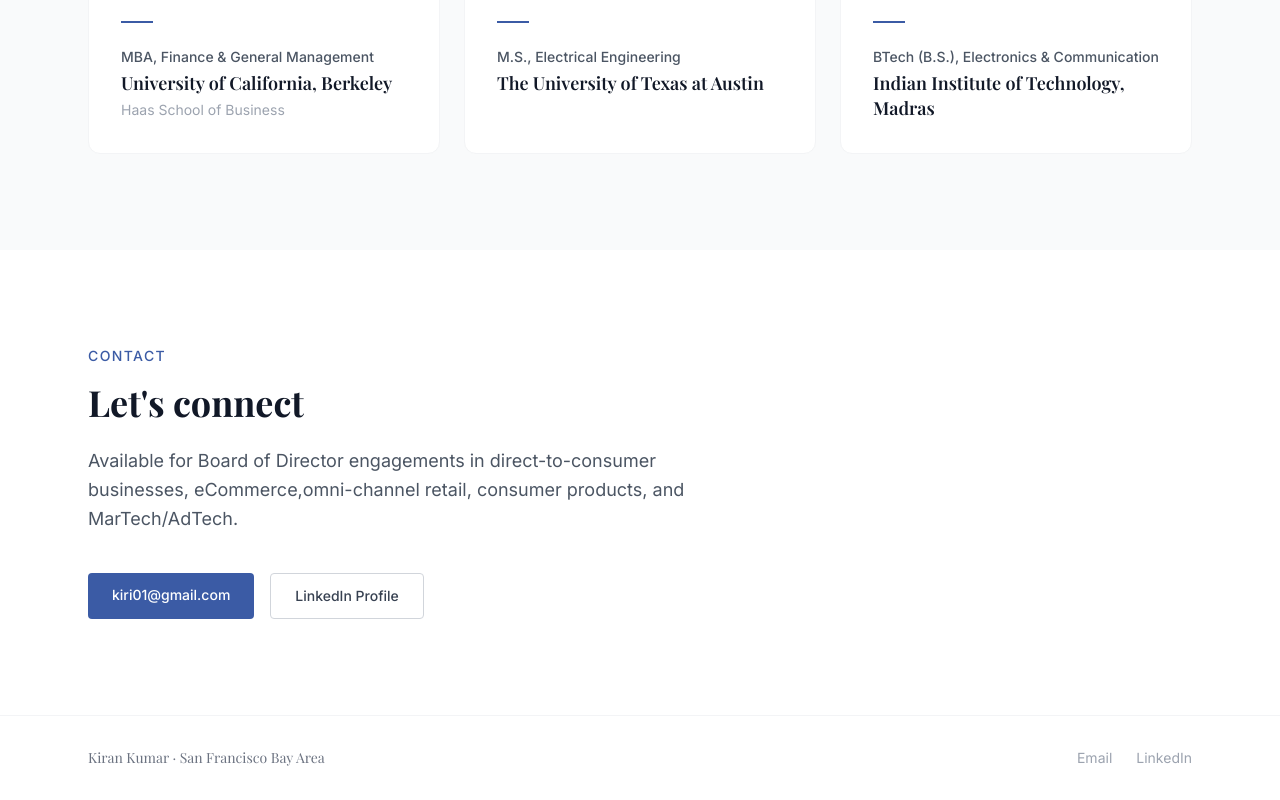
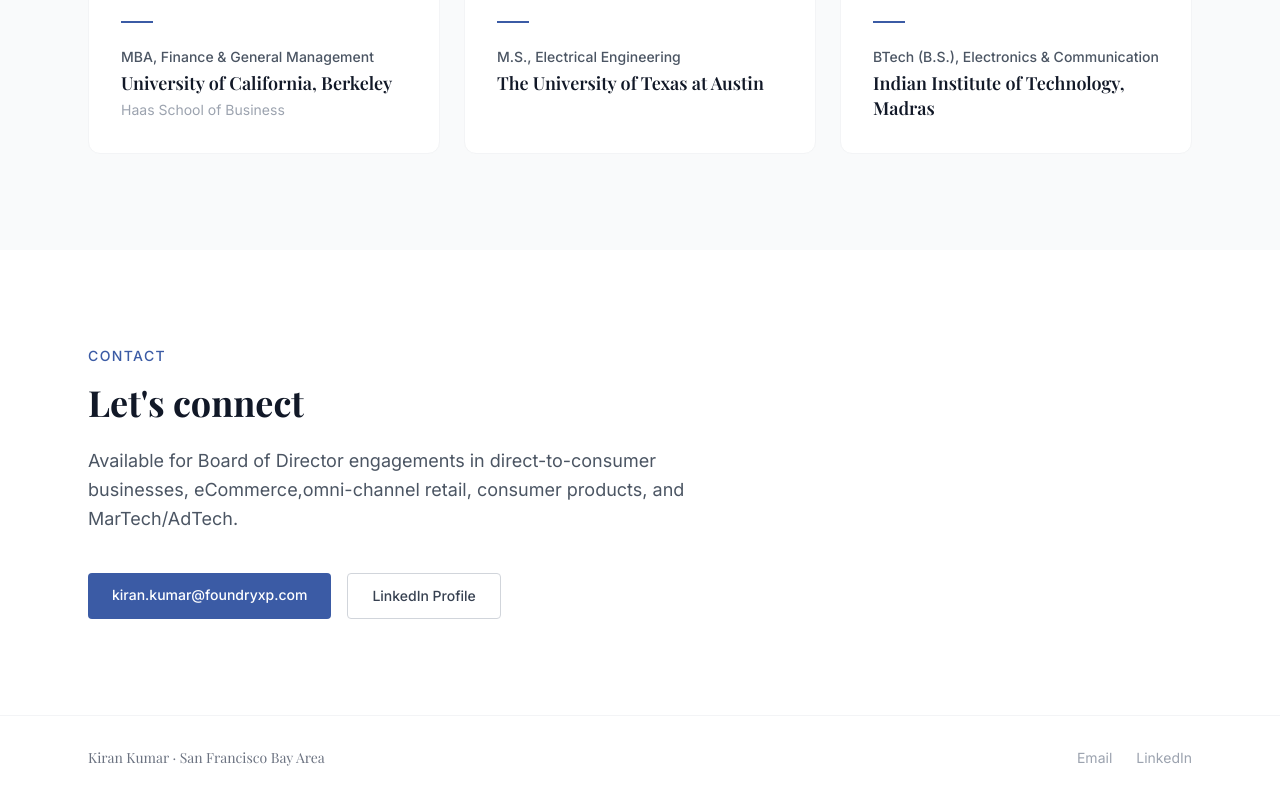
Before and after one commit to kiri01-dev/kiran-kumar-site, a Next.js app: page / in a window 1280 px wide. Shown: the part 6398-7198 px from the top of the page. Built offline with nearby package versions, Linux system fonts and the light colour scheme.

Commit message:
Update contact email to kiran.kumar@foundryxp.com
Co-Authored-By: Claude Sonnet 4.6 <noreply@anthropic.com>

```diff
--- a/src/data/content.ts
+++ b/src/data/content.ts
@@ -5,7 +5,7 @@ export const person = {
   tagline:
     "20+ years. Enterprise scale. Omnichannel Loyalty and Ecommerce capabilities and apps, Digital Transformation and AI/ML in production - built from the ground up.",
   location: "San Francisco Bay Area",
-  email: "kiri01@gmail.com",
+  email: "kiran.kumar@foundryxp.com",
   linkedin: "https://www.linkedin.com/in/kirank01",
   headshot: "/headshot.jpg",
   contactBlurb:
```
